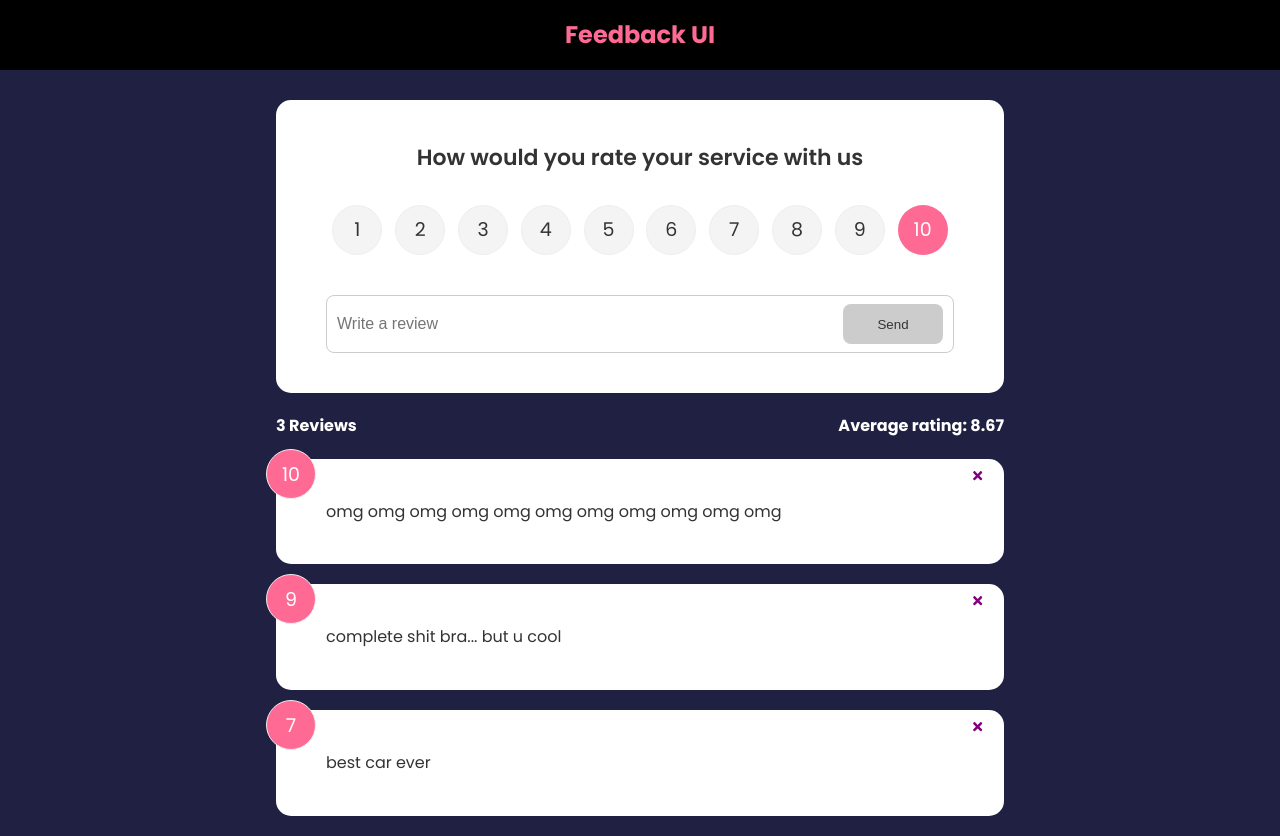
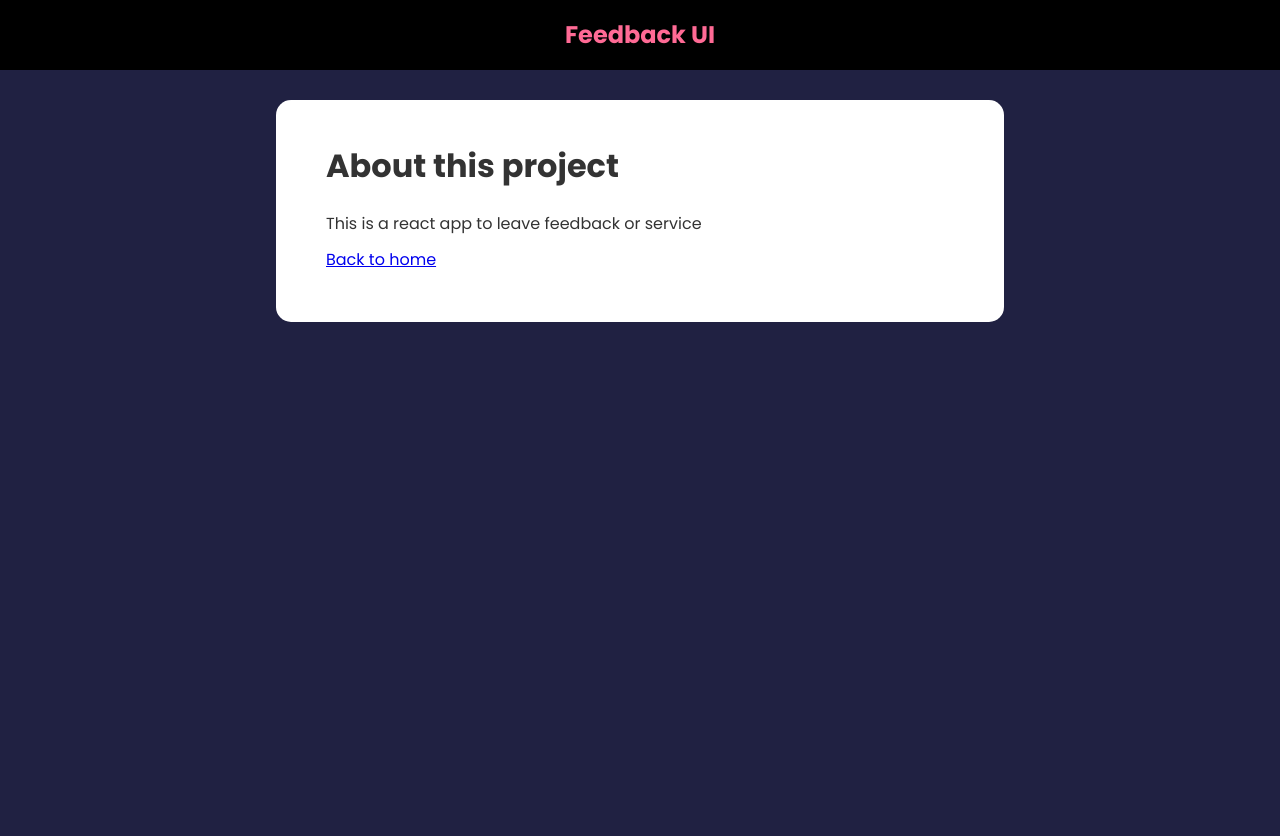
Before and after one commit to Shamoleambo/react-front-to-back, a React (Create React App) app in the folder feedback-app/: page /about in a window 1280 px wide. After the commit the page ends 800 px from the top, so only its background shows below. Built offline with nearby package versions, Linux system fonts and the light colour scheme.

Commit message:
using Routes to redirect to other pages

```diff
--- a/feedback-app/package.json
+++ b/feedback-app/package.json
@@ -10,6 +10,7 @@
     "react": "^17.0.2",
     "react-dom": "^17.0.2",
     "react-icons": "^4.3.1",
+    "react-router-dom": "^6.2.1",
     "react-scripts": "5.0.0",
     "uuid": "^8.3.2",
     "web-vitals": "^2.1.2"
--- a/feedback-app/src/App.js
+++ b/feedback-app/src/App.js
@@ -1,11 +1,13 @@
 import { useState } from "react";
 import { v4 as uuidv4 } from "uuid";
+import { BrowserRouter as Router, Route, Routes } from "react-router-dom";
 
 import Header from "./components/Header";
 import FeedbackList from "./components/FeedbackList";
 import FeedbackData from "./data/FeedbackData";
 import FeedbackStats from "./components/FeedbackStats";
 import FeedbackForm from "./components/FeedbackForm";
+import AboutPage from "./pages/AboutPage";
 
 function App() {
   const [feedback, setFeedback] = useState(FeedbackData);
@@ -22,14 +24,28 @@
   };
 
   return (
-    <>
+    <Router>
       <Header />
       <div className="container">
-        <FeedbackForm addFeedback={handleAddFeedback} />
-        <FeedbackStats feedback={feedback} />
-        <FeedbackList feedback={feedback} handleDelete={deleteFeedback} />
+        <Routes>
+          <Route
+            exact
+            path="/"
+            element={
+              <>
+                <FeedbackForm addFeedback={handleAddFeedback} />
+                <FeedbackStats feedback={feedback} />
+                <FeedbackList
+                  feedback={feedback}
+                  handleDelete={deleteFeedback}
+                />
+              </>
+            }
+          ></Route>
+          <Route path="/about" element={<AboutPage />} />
+        </Routes>
       </div>
-    </>
+    </Router>
   );
 }
 
--- /dev/null
+++ b/feedback-app/src/pages/AboutPage.jsx
@@ -0,0 +1,18 @@
+import Card from "../components/shared/Card";
+
+function AboutPage() {
+  return (
+    <Card>
+      <div className="about">
+        <h1>About this project</h1>
+        <p>This is a react app to leave feedback or service</p>
+
+        <p>
+          <a href="/">Back to home</a>
+        </p>
+      </div>
+    </Card>
+  );
+}
+
+export default AboutPage;
```
Also changed, not shown: 1 other file (tests, documents, lock files or other folders).
